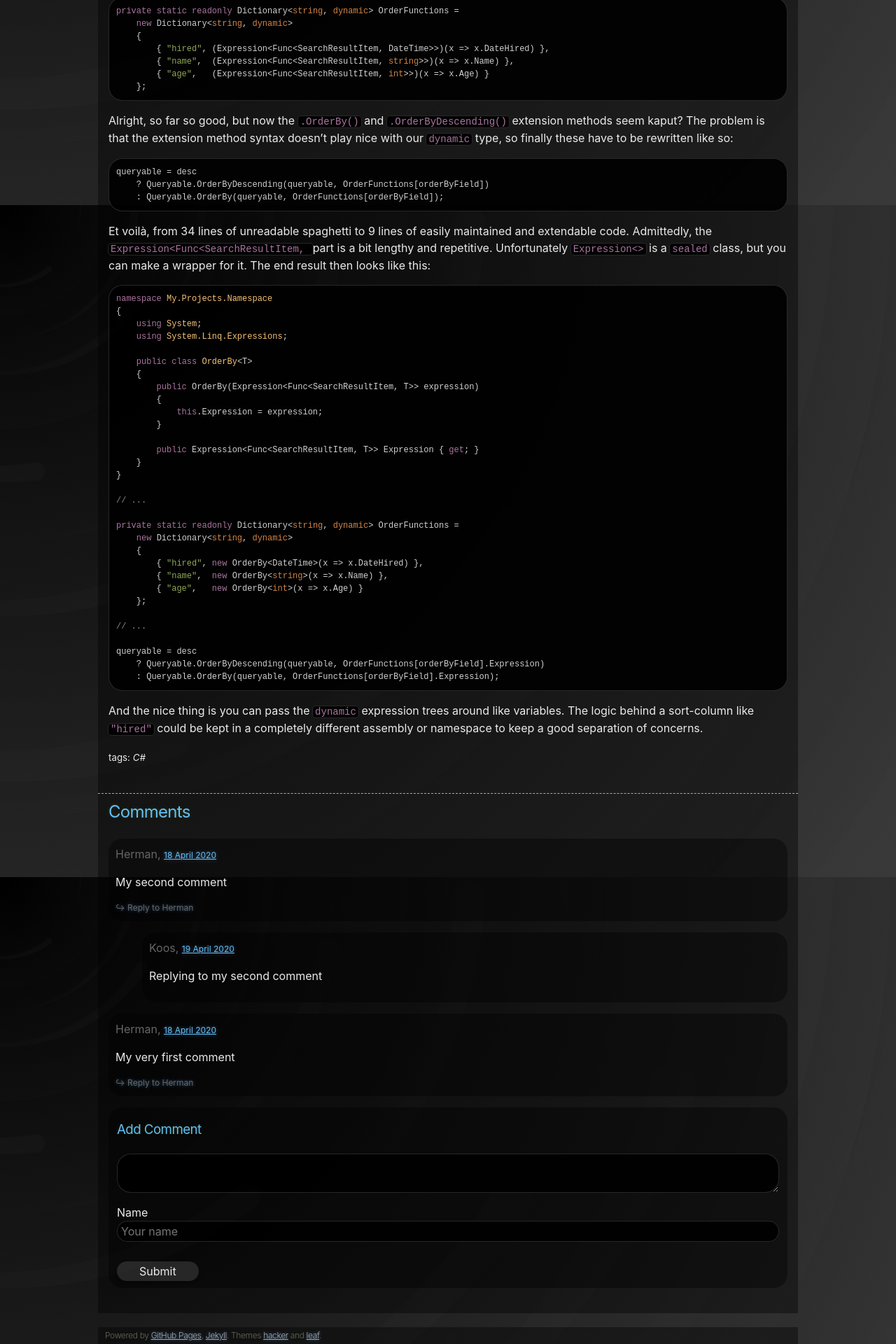
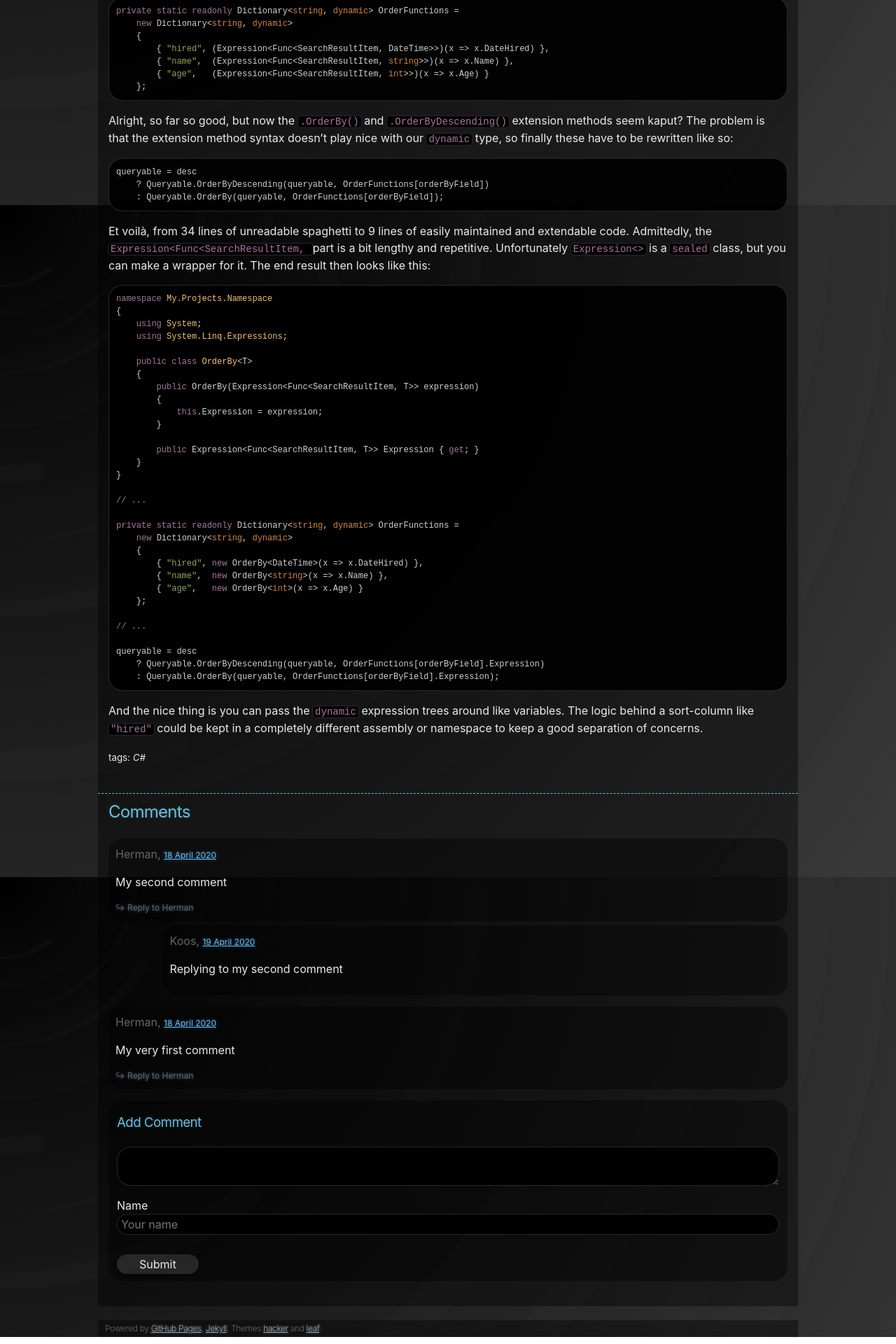
Before and after one commit to asontu/asontu.github.io, a Jekyll site: the page built from _posts/2020-04-02-a-better-way-to-do-dynamic-orderby-in-c-sharp.md, in a window 1280 px wide. Shown: the part 1627-3547 px from the top of the page at 70% size. Built offline with Jekyll 4.4.1, drawn with Linux system fonts in a browser that asks for light colours; nearby versions of some CDN libraries; comment, search, counter and statistics services are not loaded.

Commit message:
Indent reply-form, fix spinner, try compact reCaptcha

```diff
--- a/_includes/comment_form.html
+++ b/_includes/comment_form.html
@@ -35,7 +35,7 @@
 	</fieldset>
 
 	<fieldset>
-		<div id="reCaptcha" class="g-recaptcha" data-sitekey="{{ site.reCaptcha.siteKey }}" data-theme="dark"></div>
+		<div id="reCaptcha" class="g-recaptcha" data-sitekey="{{ site.reCaptcha.siteKey }}" data-theme="dark" data-size="compact"></div>
 	</fieldset>
 
 	<fieldset>
--- a/_sass/comment-styles.scss
+++ b/_sass/comment-styles.scss
@@ -74,6 +74,31 @@
     color: white;
 }
 
+@keyframes spin {
+  0% {
+    transform: rotate(0deg);
+  }
+
+  100% {
+    transform: rotate(359deg);
+  }
+}
+
+.icon {
+  display: inline-block;
+  fill: currentColor;
+  height: 1em;
+  line-height: 1;
+  position: relative;
+  top: -0.125em; // fine-tune alignment
+  vertical-align: middle;
+  width: 1em;
+
+  &.spin {
+    animation: spin 2s infinite linear;
+  }
+}
+
 //
 // Staticman existing comments
 //
@@ -104,8 +129,9 @@
     padding: 0px 0px 0px 0px;
     margin-bottom: 1em;
 }
-.comment.child {
-    margin-left: 3em;
+.child {
+    margin-left: 8%;
+	margin-top: -.6em;
 }
 .comment__reply-link {
     color: $grey-color;
--- a/assets/main.js
+++ b/assets/main.js
@@ -85,6 +85,7 @@
     }
 
     comm.parentNode.insertBefore( respond, comm.nextSibling );  //move the form from the bottom to above the next sibling
+	$(respond).addClass('child');                     //indent reply form
     if ( post && postId ) {
       post.value = postId;
     }
@@ -105,6 +106,7 @@
       t.I( 'comment-replying-to-uid' ).value = null;
       temp.parentNode.insertBefore( respond, temp );  //move the comment form to its original location
       temp.parentNode.removeChild( temp );            //remove the bookmark div
+	  $(respond).removeClass('child');                //unindent form
       this.style.display = 'none';                    //make the cancel link invisible
       this.onclick = null;                            //retire the onclick handler
       return false;
```
